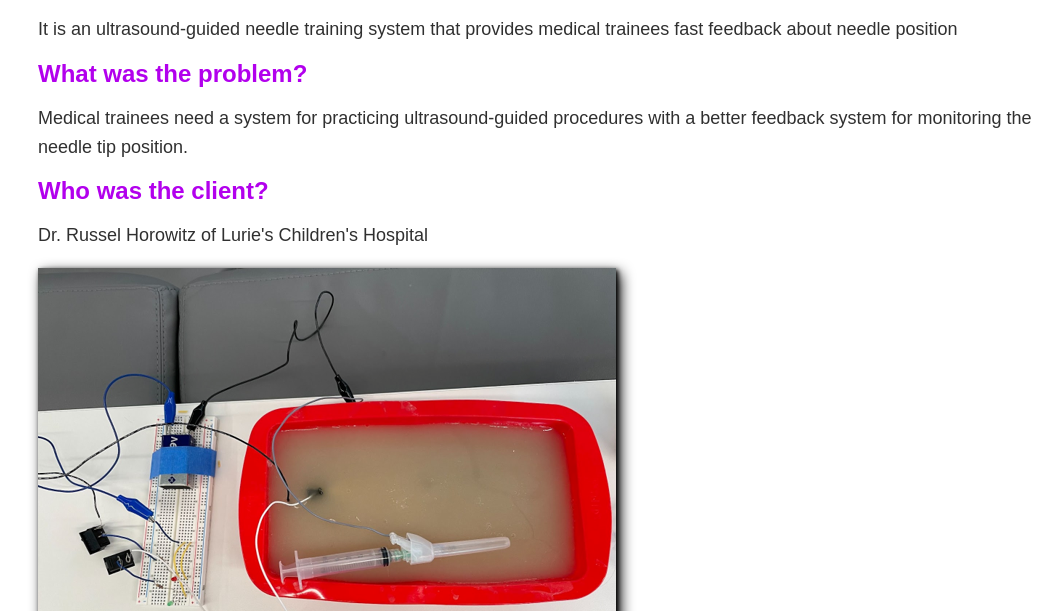
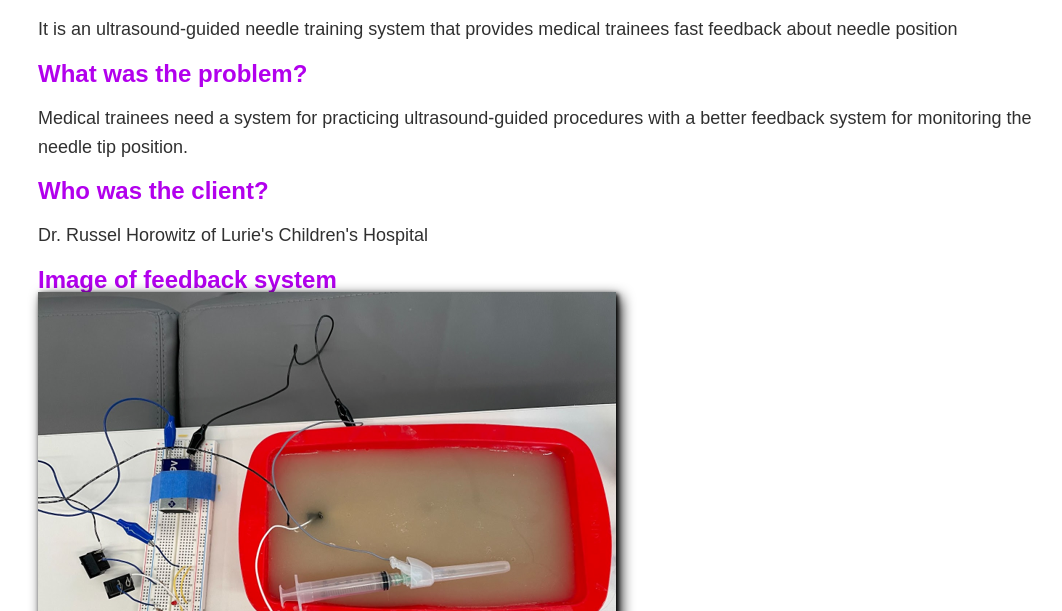
Before and after one commit to hannahgabriela/hannahgabriela.github.io, a plain HTML site: page projects.html in a window 1280 px wide. Shown: the part 189-800 px from the top of the page, without its empty margins (102-1164 px from the left). Drawn offline with Linux system fonts and the light colour scheme.

Commit message:
Update projects.html

```diff
--- a/projects.html
+++ b/projects.html
@@ -18,6 +18,7 @@
             <p>Medical trainees need a system for practicing ultrasound-guided procedures with a better feedback system for monitoring the needle tip position.</p>
             <h2>Who was the client?</h2>
             <p>Dr. Russel Horowitz of Lurie's Children's Hospital</p>
+            <h2> Image of feedback system<h2>
         </div>
 
 
```
